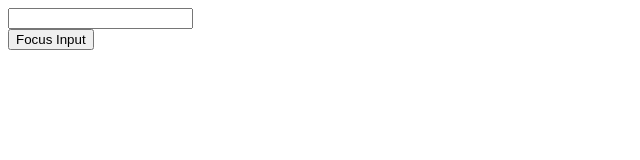
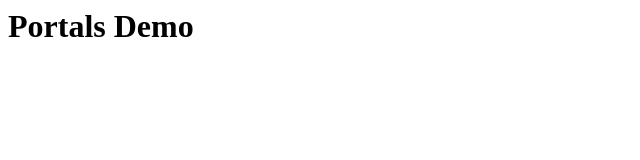
Before and after one commit to Anshika15/reactjs-practice, a React app: page / in a window 1280 px wide. Shown: the whole page, without its empty margins (0-640 px from the left). Built offline with nearby package versions, Linux system fonts and the light colour scheme.

Commit message:
Portals in react

```diff
--- a/public/index.html
+++ b/public/index.html
@@ -1 +1,2 @@
 <div id="root"></div>
+<div id="portal-root"></div>
--- /dev/null
+++ b/src/components/PortalsDemo.js
@@ -0,0 +1,13 @@
+import React from 'react'
+import ReactDOM from 'react-dom'
+
+function PortalsDemo() {
+    return ReactDOM.createPortal(
+        <h1>
+            Portals Demo
+        </h1>,
+        document.getElementById('portal-root')
+    )
+}
+
+export default PortalsDemo
--- a/src/index.js
+++ b/src/index.js
@@ -1,13 +1,13 @@
 import React from 'react';
 import ReactDOM from 'react-dom';
 
-import FocusInput from './components/FocusInput'
+import PortalsDemo from './components/PortalsDemo'
 
 class Cq extends React.Component {
 	render() {
 		return (
             <div>
-                <FocusInput />
+                <PortalsDemo />
             </div>
 		)
 	}
```
